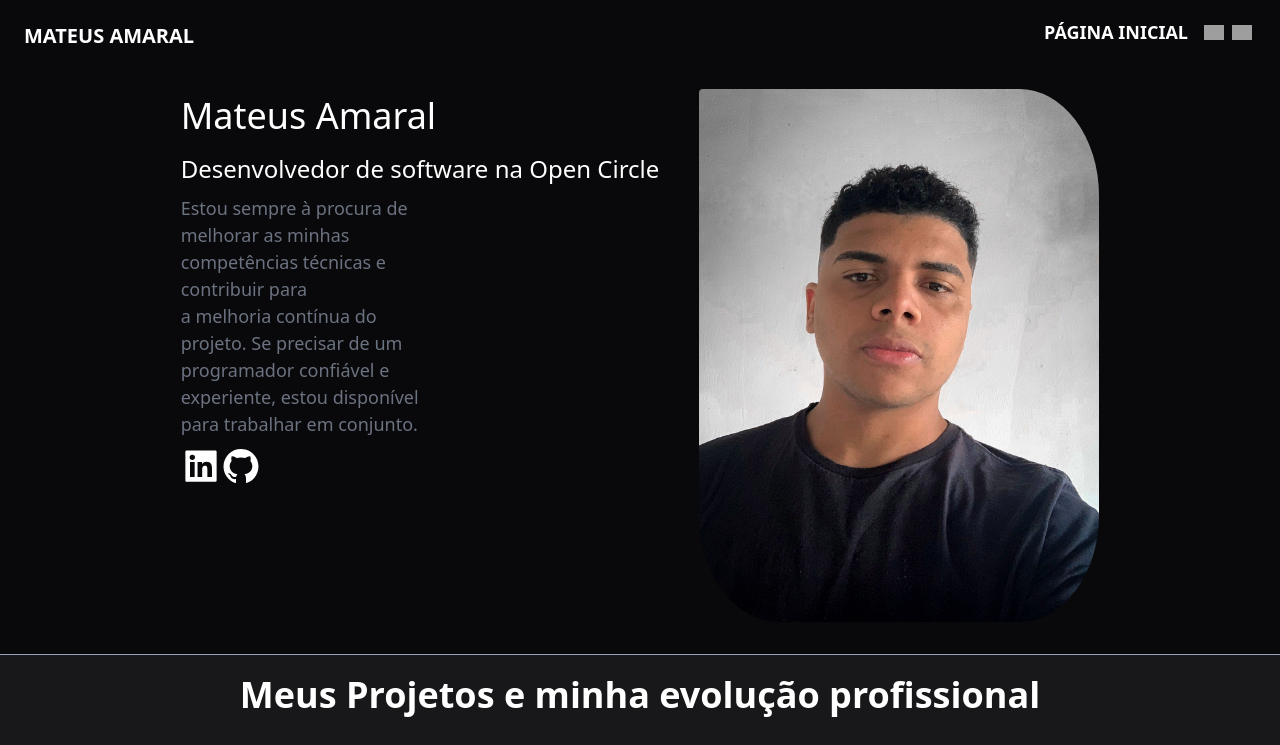
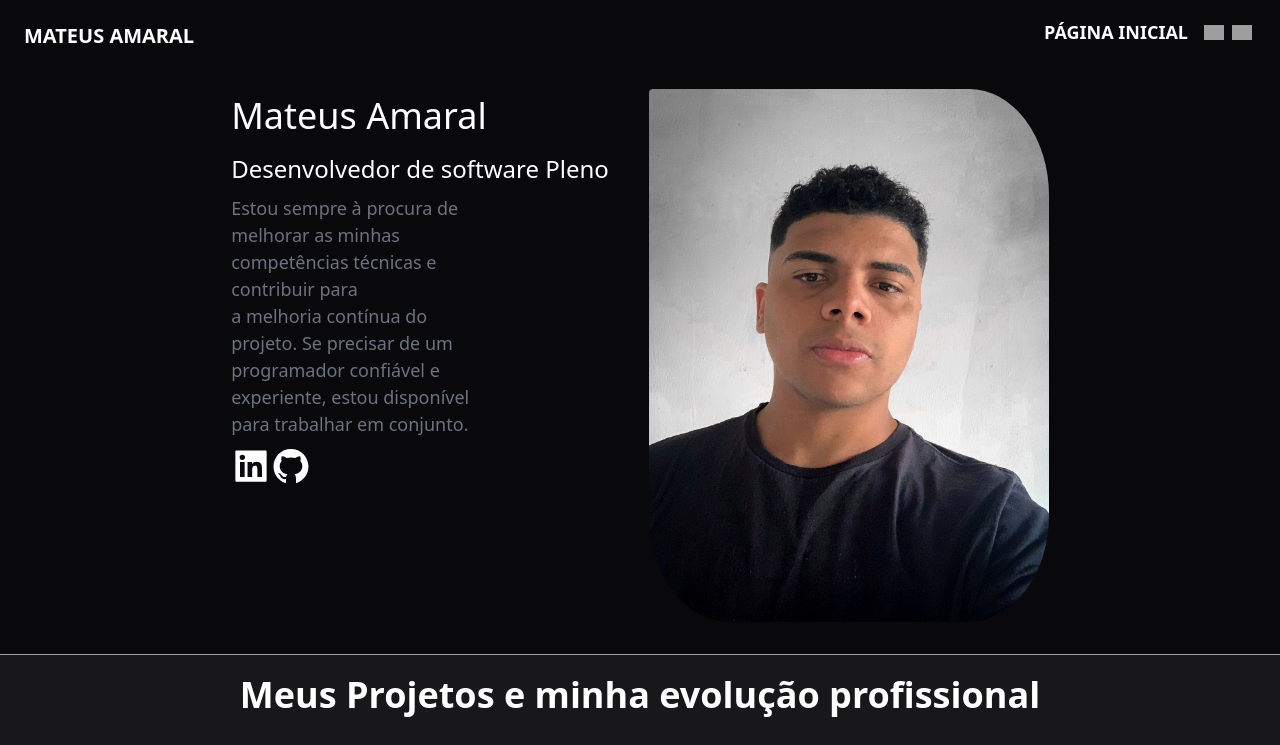
Before and after one commit to omateusamaral/personal-site, a Next.js app: page / in a window 1280 px wide. Shown: the top 745 px of the page. Built offline with nearby package versions, Linux system fonts and the light colour scheme; no server answers; grey boxes are pictures that could not be loaded.

Commit message:
adjustment

```diff
--- a/src/app/Components/IntroductionSection.tsx
+++ b/src/app/Components/IntroductionSection.tsx
@@ -15,15 +15,7 @@ export function IntroductionSection() {
             Mateus Amaral
           </h1>
           <h2 className="text-2xl font-normal leading-normal mt-0 mb-2 text-white">
-            <Trans t={t}>Desenvolvedor de software na</Trans>{" "}
-            <a
-              href="https://opencircle.com.br/"
-              className="font-medium text-white hover:underline"
-              target="_blank"
-              rel="noopener noreferrer"
-            >
-              Open Circle
-            </a>
+            <Trans t={t}>Desenvolvedor de software Pleno</Trans>
           </h2>
 
           <p className="text-lg font-normal leading-normal mt-0 mb-2 text-gray-500 w-60">
--- a/src/app/i18n/locales/en.ts
+++ b/src/app/i18n/locales/en.ts
@@ -5,7 +5,7 @@ export default {
     "Meus Projetos e minha evolução profissional":
       "My Projects and my professional development",
     "Ver mais": "See more",
-    "Desenvolvedor de software na": "Software developer at",
+    "Desenvolvedor de software Pleno": "mid-level software enginner",
     "Estou sempre à procura de melhorar as minhas competências técnicas e contribuir para":
       "I am always looking to improve my technical skills and contribute to",
     "a melhoria contínua do projeto. Se precisar de um programador confiável e experiente, estou disponível para trabalhar em conjunto.":
--- a/src/app/i18n/locales/pt.ts
+++ b/src/app/i18n/locales/pt.ts
@@ -5,7 +5,7 @@ export default {
     "Meus Projetos e minha evolução profissional":
       "Meus Projetos e minha evolução profissional",
     "Ver mais": "Ver mais",
-    "Desenvolvedor de software na": "Desenvolvedor de software na",
+    "Desenvolvedor de software Pleno": "Desenvolvedor de software Pleno",
     "Estou sempre à procura de melhorar as minhas competências técnicas e contribuir para":
       "Estou sempre à procura de melhorar as minhas competências técnicas e contribuir para",
     "a melhoria contínua do projeto. Se precisar de um programador confiável e experiente, estou disponível para trabalhar em conjunto.":
```
